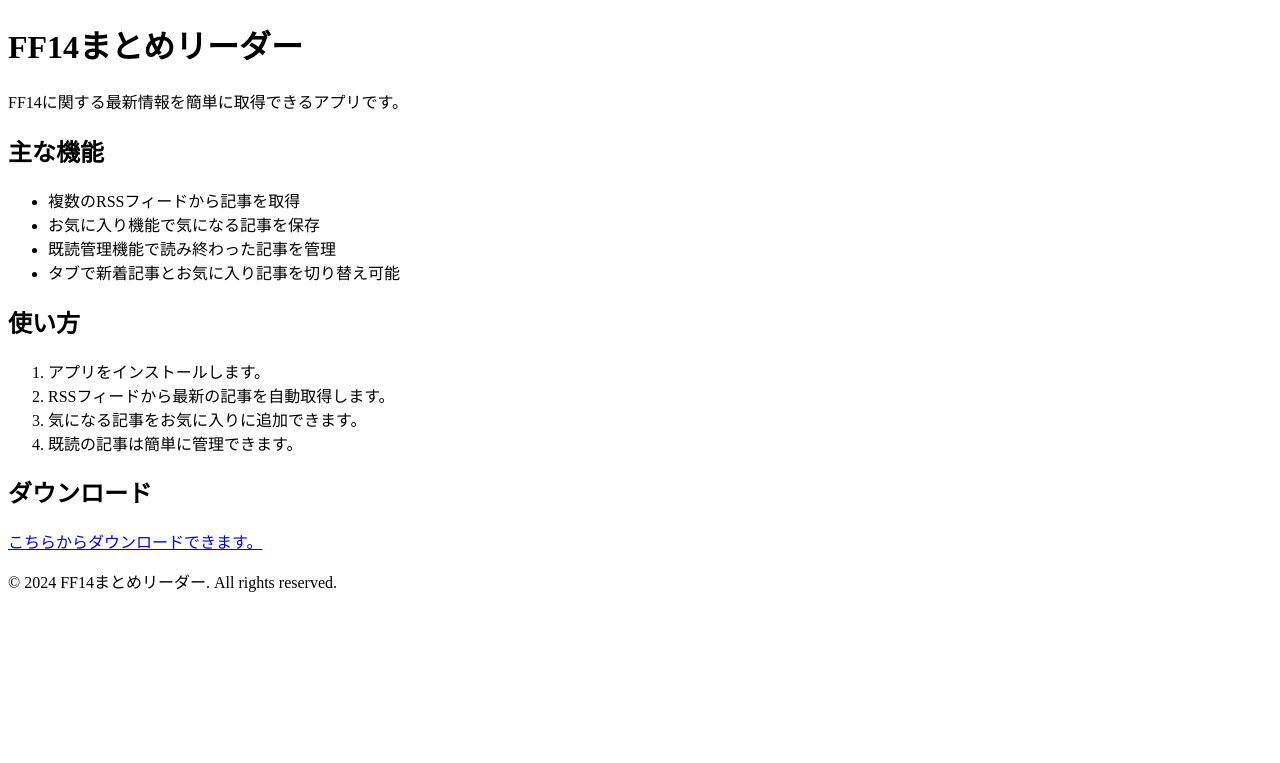
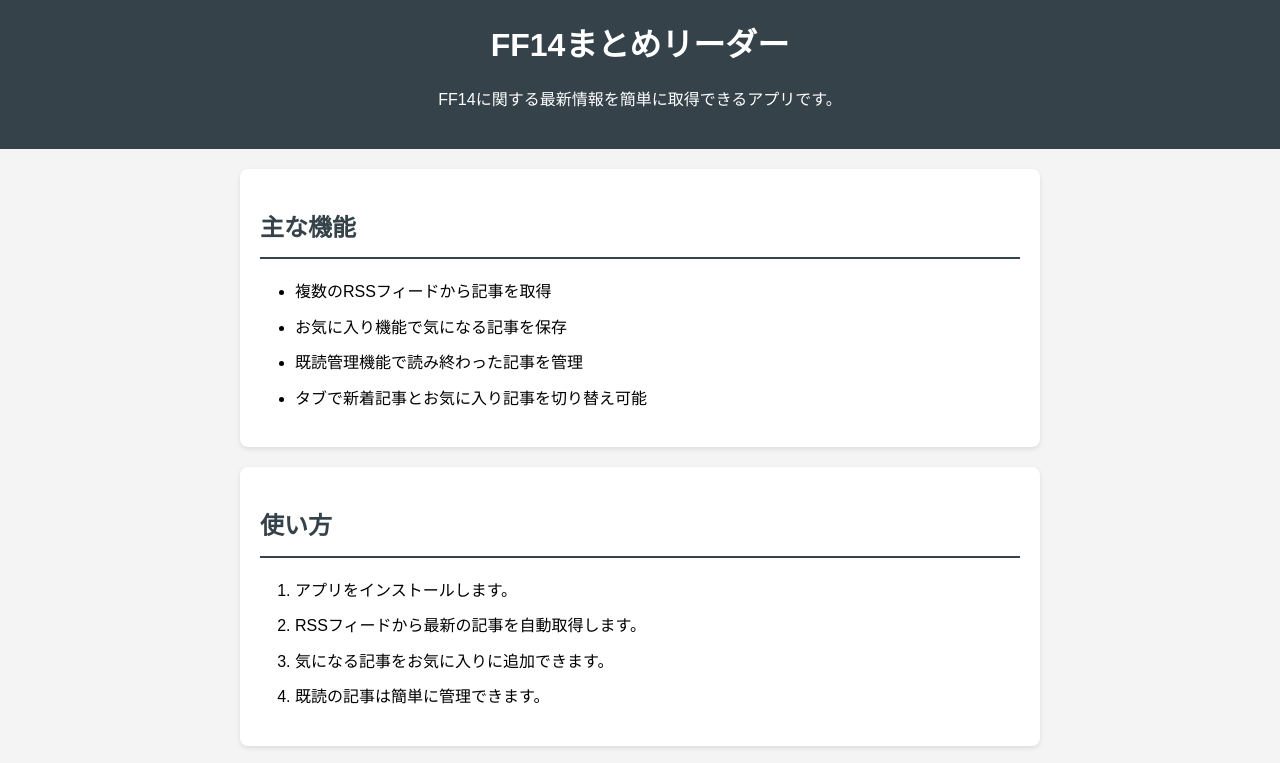
Before and after one commit to itayayuichiro/ff14-app, a plain HTML site: page index.html in a window 1280 px wide. Shown: the top 763 px of the page. Drawn offline with Linux system fonts and the light colour scheme.

Commit message:
Update index.html

```diff
--- a/index.html
+++ b/index.html
@@ -4,7 +4,54 @@
     <meta charset="UTF-8">
     <meta name="viewport" content="width=device-width, initial-scale=1.0">
     <title>FF14まとめリーダー アプリ紹介</title>
-    <link rel="stylesheet" href="styles.css">
+    <style>
+        body {
+            font-family: Arial, sans-serif;
+            line-height: 1.6;
+            margin: 0;
+            padding: 0;
+            background-color: #f4f4f4;
+        }
+        header {
+            background: #35424a;
+            color: #ffffff;
+            padding: 20px 0;
+            text-align: center;
+        }
+        h1 {
+            margin: 0;
+        }
+        main {
+            padding: 20px;
+            max-width: 800px;
+            margin: 0 auto;
+        }
+        section {
+            background-color: #ffffff;
+            border-radius: 8px;
+            box-shadow: 0 2px 5px rgba(0, 0, 0, 0.1);
+            margin-bottom: 20px;
+            padding: 20px;
+        }
+        h2 {
+            color: #35424a;
+            border-bottom: 2px solid #35424a;
+            padding-bottom: 10px;
+        }
+        ul, ol {
+            margin-left: 20px;
+            padding-left: 15px;
+        }
+        li {
+            margin-bottom: 10px;
+        }
+        footer {
+            text-align: center;
+            padding: 10px 0;
+            background: #35424a;
+            color: #ffffff;
+        }
+    </style>
 </head>
 <body>
     <header>
@@ -35,7 +82,7 @@
 
         <section>
             <h2>ダウンロード</h2>
-            <p><a href="#">こちらからダウンロードできます。</a></p>
+            <p><a href="https://play.google.com/store/apps/details?id=com.masyumaroking.ff14">こちらからダウンロードできます。</a></p>
         </section>
     </main>
 
```
